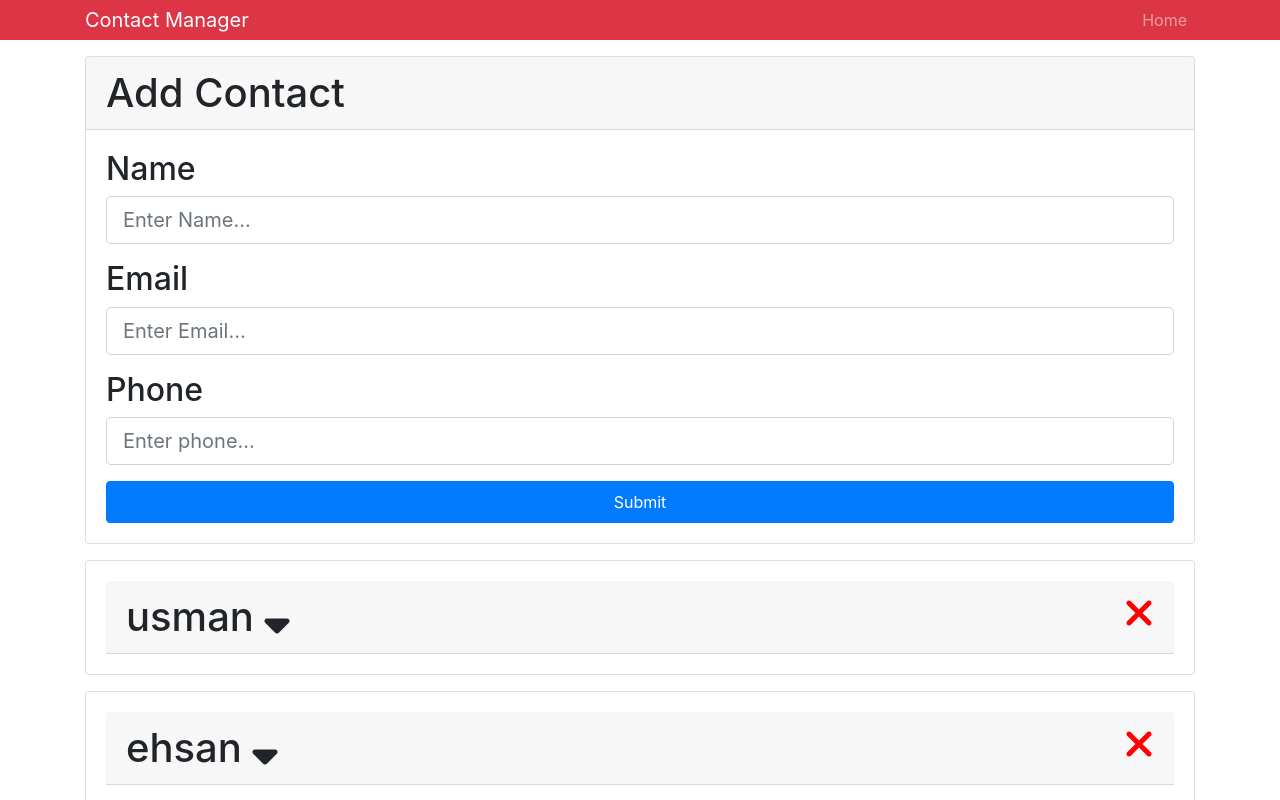
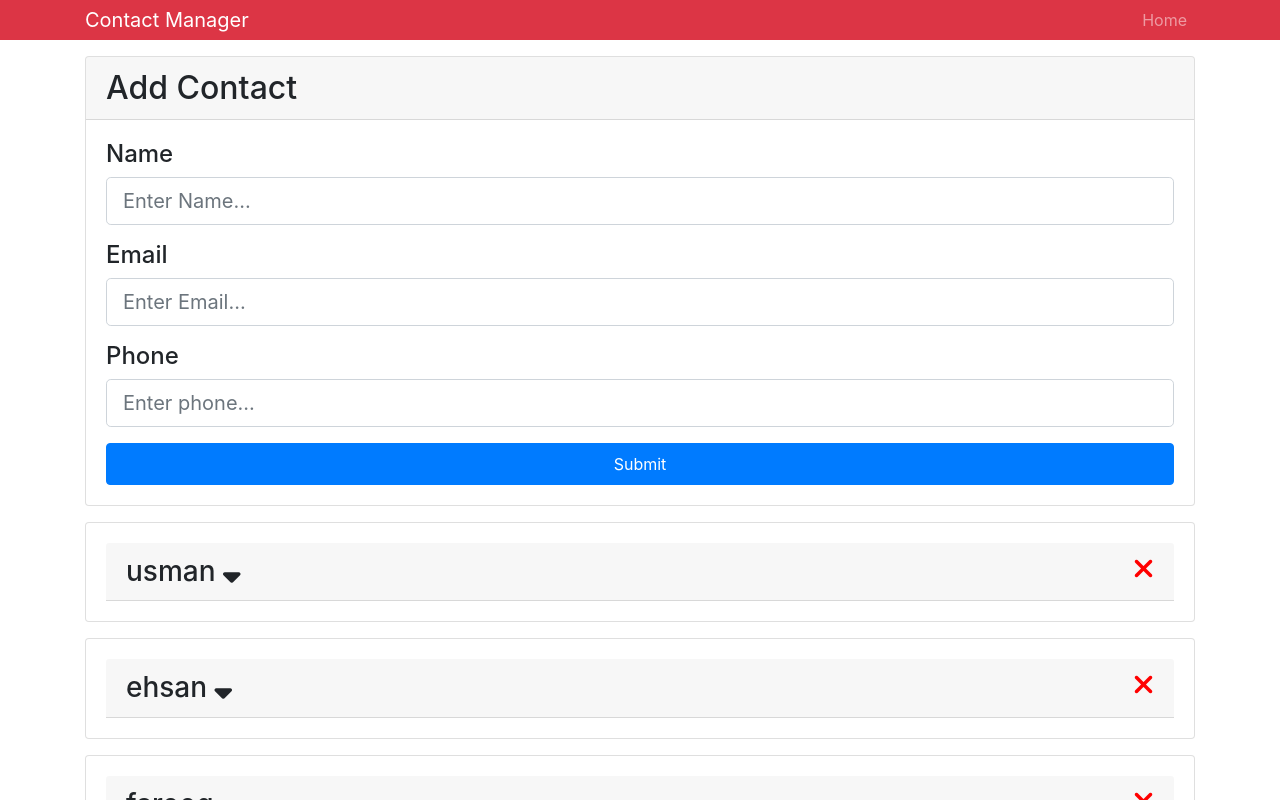
Before and after one commit to ehmusman/contact-manager, a React (Create React App) app: page / in a window 1280 px wide. Shown: the top 800 px of the page. Built offline with nearby package versions, Linux system fonts and the light colour scheme.

Commit message:
heading size changed

```diff
--- a/src/components/contacts/Contact.js
+++ b/src/components/contacts/Contact.js
@@ -23,7 +23,7 @@ class Contact extends Component {
                     const { dispatch } = value;
                     return (
                         <div className='card card-body mb-3'>
-                            <h1 className="card-header">
+                            <h1 className="card-header h3">
                                 {name} {" "}
                                 <i className="fas fa-sort-down" style={{ cursor: "pointer" }}
                                     onClick={() => this.setState({
--- a/src/components/layout/AddForm.js
+++ b/src/components/layout/AddForm.js
@@ -16,7 +16,7 @@ class AddForm extends Component {
     onSubmit = (dispatch, e) => {
         e.preventDefault();
         const { name, email, phone } = this.state;
-        if (name !== '' || email !== '' || phone !== '') {
+        if (name !== '' && email !== '' && phone !== '') {
             const newContact = {
                 id: uuid(),
                 name,
@@ -33,6 +33,9 @@ class AddForm extends Component {
                 phone: ''
             })
         }
+        else {
+            alert("please fill all fields")
+        }
     }
     render() {
         const { name, email, phone } = this.state;
@@ -42,11 +45,11 @@ class AddForm extends Component {
                     const { dispatch } = value;
                     return (
                         <div className="card mb-3">
-                            <h1 className="card-header">Add Contact</h1>
+                            <h1 className="card-header h2">Add Contact</h1>
                             <div className="card-body">
                                 <form onSubmit={this.onSubmit.bind(this, dispatch)}>
                                     <div className="form-group">
-                                        <label htmlFor="name" className="h2">Name</label>
+                                        <label htmlFor="name" className="h4">Name</label>
                                         <input
                                             type="text"
                                             className="form-control form-control-lg mb-2"
@@ -57,7 +60,7 @@ class AddForm extends Component {
                                         />
                                     </div>
                                     <div className="form-group">
-                                        <label htmlFor="email" className="h2">Email</label>
+                                        <label htmlFor="email" className="h4">Email</label>
                                         <input
                                             type="email"
                                             className="form-control form-control-lg mb-2"
@@ -68,7 +71,7 @@ class AddForm extends Component {
                                         />
                                     </div>
                                     <div className="form-group">
-                                        <label htmlFor="phone" className="h2">Phone</label>
+                                        <label htmlFor="phone" className="h4">Phone</label>
                                         <input
                                             type="text"
                                             className="form-control form-control-lg mb-2"
```
